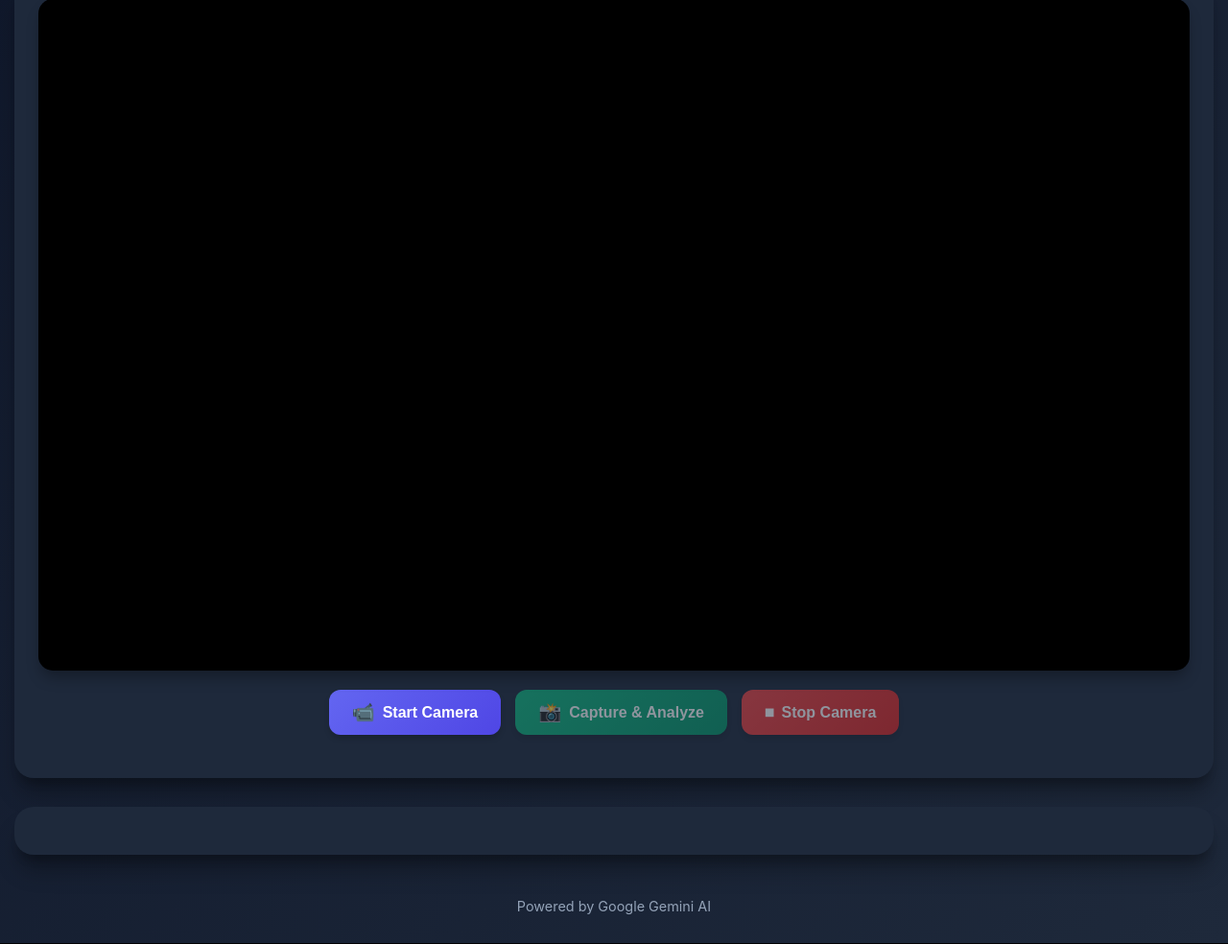
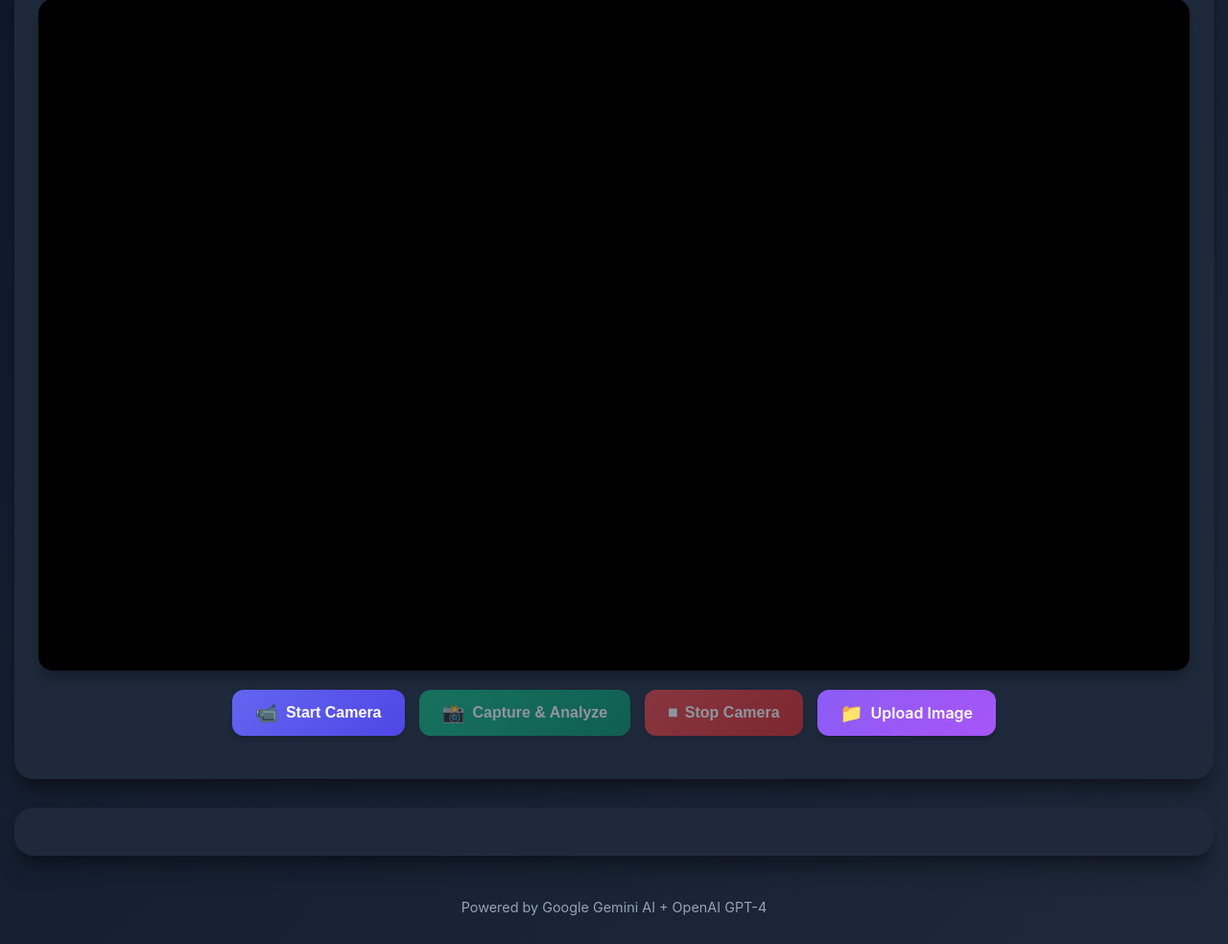
Before and after one commit to mloughran21/WizzBoard, a Flask app: page / in a window 1280 px wide. Shown: the part 185-1169 px from the top of the page at 96% size. Run offline with Flask 3, Linux system fonts and the light colour scheme; some libraries are stand-ins or nearby versions.

Commit message:
Add image upload functionality and GPT-4 integration

```diff
--- a/app.py
+++ b/app.py
@@ -3,6 +3,7 @@ import base64
 from flask import Flask, render_template, request, jsonify
 from dotenv import load_dotenv
 import google.generativeai as genai
+from openai import OpenAI
 
 load_dotenv()
 
@@ -10,6 +11,9 @@ app = Flask(__name__)
 
 # Configure Gemini API
 genai.configure(api_key=os.getenv('GEMINI_API_KEY'))
+
+# Configure OpenAI API
+openai_client = OpenAI(api_key=os.getenv('OPENAI_API_KEY'))
 
 @app.route('/')
 def index():
@@ -31,31 +35,68 @@ def analyze_whiteboard():
         # Decode base64 image
         image_bytes = base64.b64decode(image_data)
 
-        # Create the model
-        model = genai.GenerativeModel('gemini-2.0-flash')
+        # Step 1: Use Gemini to extract/read the whiteboard content
+        gemini_model = genai.GenerativeModel('gemini-2.0-flash')
 
-        # Prepare the prompt for analyzing whiteboard content
-        prompt = """
-        Analyze this whiteboard image and provide:
+        extraction_prompt = """
+        Please carefully read and extract ALL text and content from this whiteboard image.
+        Include:
+        - All written text (even if handwriting is unclear, do your best)
+        - Diagrams, drawings, or visual elements described
+        - Any structure (lists, bullet points, hierarchies, connections)
+        - Notes, arrows, or annotations
 
-        1. **Content Summary**: A clear summary of what's written on the whiteboard
-        2. **Key Points**: Extract and list the main ideas, tasks, or concepts
-        3. **Action Items**: Identify any tasks, to-dos, or action items
-        4. **Next Steps**: Suggest logical next steps or recommendations based on the content
-        5. **Organization**: Suggest how to better organize or structure the information if applicable
-
-        Please be thorough and helpful in your analysis.
+        Provide a complete, detailed transcription of everything visible on the whiteboard.
         """
 
-        # Generate content with the image
-        response = model.generate_content([
-            prompt,
+        # Extract content with Gemini
+        gemini_response = gemini_model.generate_content([
+            extraction_prompt,
             {'mime_type': 'image/jpeg', 'data': image_bytes}
         ])
 
+        extracted_content = gemini_response.text
+
+        # Step 2: Use GPT-4 to analyze the extracted content
+        analysis_prompt = f"""
+You are an expert project manager and strategic analyst. A whiteboard has been captured and its content extracted. Please provide a comprehensive analysis:
+
+**Extracted Whiteboard Content:**
+{extracted_content}
+
+**Please provide:**
+
+1. **Content Summary**: A clear, concise summary of the main topic and purpose
+
+2. **Key Points**: Extract and organize the most important ideas, concepts, or information
+
+3. **Action Items**: Identify specific tasks, to-dos, or action items that need to be done
+
+4. **Next Steps**: Suggest logical next steps and priorities for moving forward
+
+5. **Strategic Recommendations**: Provide insights on how to better organize, structure, or approach this work
+
+6. **Potential Challenges**: Identify any risks, dependencies, or blockers that should be considered
+
+Be thorough, actionable, and strategic in your analysis.
+"""
+
+        gpt_response = openai_client.chat.completions.create(
+            model="gpt-4",
+            messages=[
+                {"role": "system", "content": "You are an expert project manager and strategic analyst who helps people turn whiteboard notes into actionable plans."},
+                {"role": "user", "content": analysis_prompt}
+            ],
+            temperature=0.7,
+            max_tokens=2000
+        )
+
+        analysis = gpt_response.choices[0].message.content
+
         return jsonify({
             'success': True,
-            'analysis': response.text
+            'analysis': analysis,
+            'extracted_content': extracted_content
         })
 
     except Exception as e:
--- a/requirements.txt
+++ b/requirements.txt
@@ -2,3 +2,4 @@ Flask==3.0.0
 google-generativeai==0.3.2
 python-dotenv==1.0.0
 Werkzeug==3.0.1
+openai==1.12.0
--- a/static/css/style.css
+++ b/static/css/style.css
@@ -196,6 +196,16 @@ main {
     background: linear-gradient(135deg, var(--danger-dark) 0%, var(--danger-color) 100%);
 }
 
+.btn-upload {
+    background: linear-gradient(135deg, #8b5cf6 0%, #a855f7 100%);
+    color: white;
+    cursor: pointer;
+}
+
+.btn-upload:hover {
+    background: linear-gradient(135deg, #7c3aed 0%, #9333ea 100%);
+}
+
 .status {
     padding: 15px;
     border-radius: 10px;
--- a/static/js/app.js
+++ b/static/js/app.js
@@ -4,6 +4,7 @@ const canvas = document.getElementById('canvas');
 const startBtn = document.getElementById('startBtn');
 const captureBtn = document.getElementById('captureBtn');
 const stopBtn = document.getElementById('stopBtn');
+const uploadInput = document.getElementById('uploadInput');
 const status = document.getElementById('status');
 const loading = document.getElementById('loading');
 const capturedImageContainer = document.getElementById('capturedImageContainer');
@@ -66,30 +67,51 @@ stopBtn.addEventListener('click', () => {
     }
 });
 
-// Capture and analyze
-captureBtn.addEventListener('click', async () => {
+// Handle image upload
+uploadInput.addEventListener('change', async (event) => {
+    const file = event.target.files[0];
+    if (!file) return;
+
+    // Validate file type
+    if (!file.type.startsWith('image/')) {
+        showStatus('Please upload a valid image file', 'error');
+        return;
+    }
+
     try {
-        // Set canvas dimensions to match video
-        canvas.width = webcam.videoWidth;
-        canvas.height = webcam.videoHeight;
+        showStatus('Processing uploaded image...', 'info');
 
-        // Draw current frame to canvas
-        const ctx = canvas.getContext('2d');
-        ctx.drawImage(webcam, 0, 0);
+        // Read file as data URL
+        const reader = new FileReader();
+        reader.onload = async (e) => {
+            const imageData = e.target.result;
 
-        // Show capture flash effect
-        overlay.classList.remove('hidden');
-        setTimeout(() => {
-            overlay.classList.add('hidden');
-        }, 300);
+            // Display uploaded image
+            capturedImage.src = imageData;
+            capturedImageContainer.classList.remove('hidden');
 
-        // Get image as base64
-        const imageData = canvas.toDataURL('image/jpeg', 0.9);
+            // Analyze the image
+            await analyzeImage(imageData);
+        };
 
-        // Display captured image
-        capturedImage.src = imageData;
-        capturedImageContainer.classList.remove('hidden');
+        reader.onerror = () => {
+            showStatus('Error reading file', 'error');
+        };
 
+        reader.readAsDataURL(file);
+
+        // Reset input
+        event.target.value = '';
+
+    } catch (err) {
+        showStatus('Error processing image: ' + err.message, 'error');
+        console.error('Error:', err);
+    }
+});
+
+// Analyze image function (used by both capture and upload)
+async function analyzeImage(imageData) {
+    try {
         // Show loading
         loading.classList.remove('hidden');
         analysisContainer.classList.add('hidden');
@@ -121,6 +143,40 @@ captureBtn.addEventListener('click', async () => {
     } catch (err) {
         loading.classList.add('hidden');
         showStatus('Error analyzing image: ' + err.message, 'error');
+        console.error('Error:', err);
+    }
+}
+
+// Capture and analyze
+captureBtn.addEventListener('click', async () => {
+    try {
+        // Set canvas dimensions to match video
+        canvas.width = webcam.videoWidth;
+        canvas.height = webcam.videoHeight;
+
+        // Draw current frame to canvas
+        const ctx = canvas.getContext('2d');
+        ctx.drawImage(webcam, 0, 0);
+
+        // Show capture flash effect
+        overlay.classList.remove('hidden');
+        setTimeout(() => {
+            overlay.classList.add('hidden');
+        }, 300);
+
+        // Get image as base64
+        const imageData = canvas.toDataURL('image/jpeg', 0.9);
+
+        // Display captured image
+        capturedImage.src = imageData;
+        capturedImageContainer.classList.remove('hidden');
+
+        // Analyze the image
+        await analyzeImage(imageData);
+
+    } catch (err) {
+        loading.classList.add('hidden');
+        showStatus('Error capturing image: ' + err.message, 'error');
         console.error('Error:', err);
     }
 });
--- a/templates/index.html
+++ b/templates/index.html
@@ -36,6 +36,11 @@
                         <span class="btn-icon">⏹</span>
                         Stop Camera
                     </button>
+                    <label for="uploadInput" class="btn btn-upload">
+                        <span class="btn-icon">📁</span>
+                        Upload Image
+                    </label>
+                    <input type="file" id="uploadInput" accept="image/*" style="display: none;">
                 </div>
 
                 <div id="status" class="status"></div>
@@ -54,13 +59,13 @@
 
                 <div class="loading hidden" id="loading">
                     <div class="spinner"></div>
-                    <p>Analyzing your whiteboard with Google Gemini...</p>
+                    <p>Reading whiteboard with Gemini and analyzing with GPT-4...</p>
                 </div>
             </div>
         </main>
 
         <footer>
-            <p>Powered by Google Gemini AI</p>
+            <p>Powered by Google Gemini AI + OpenAI GPT-4</p>
         </footer>
     </div>
 
```
Also changed, not shown: README.md, 1 other file.
